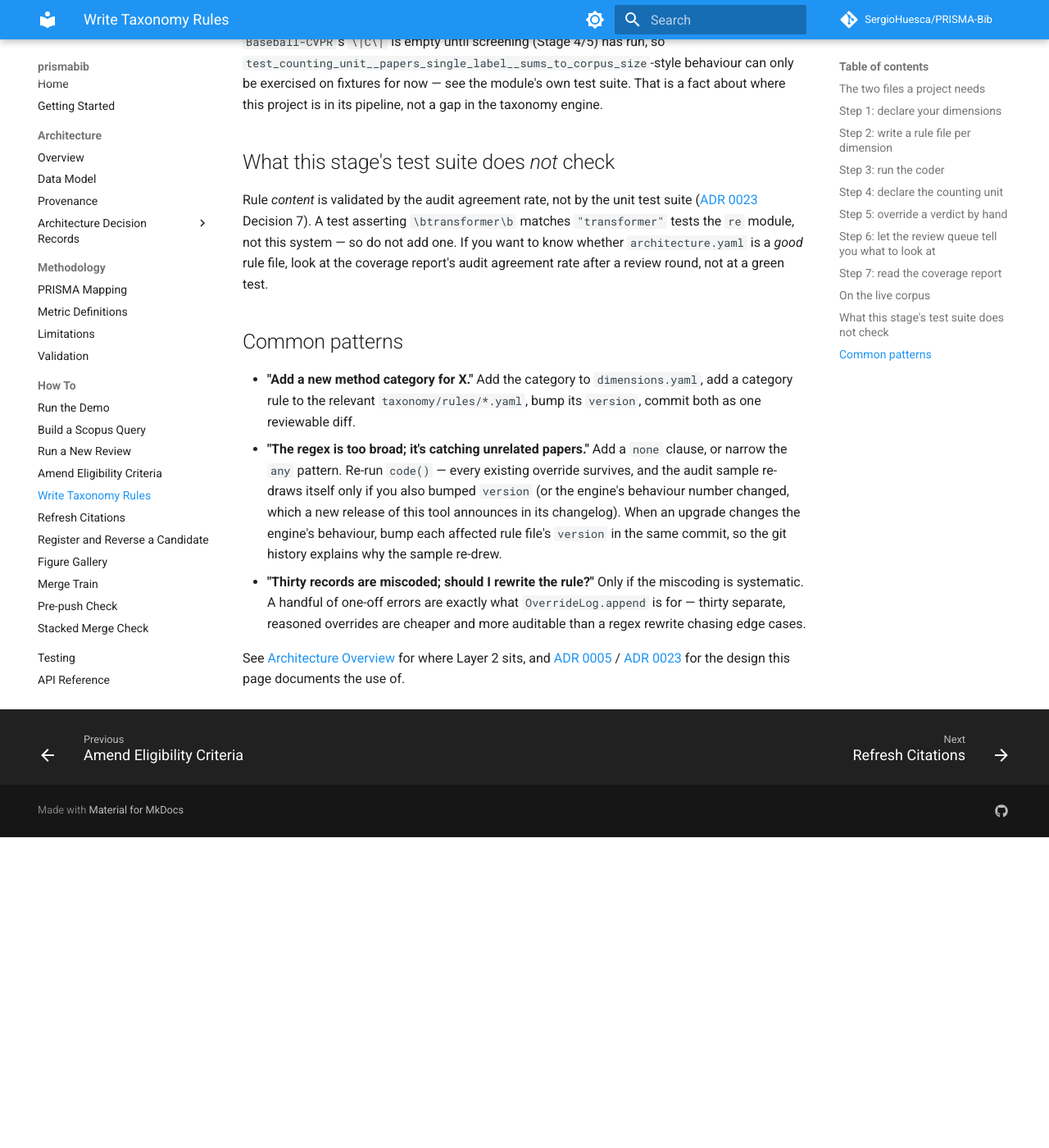
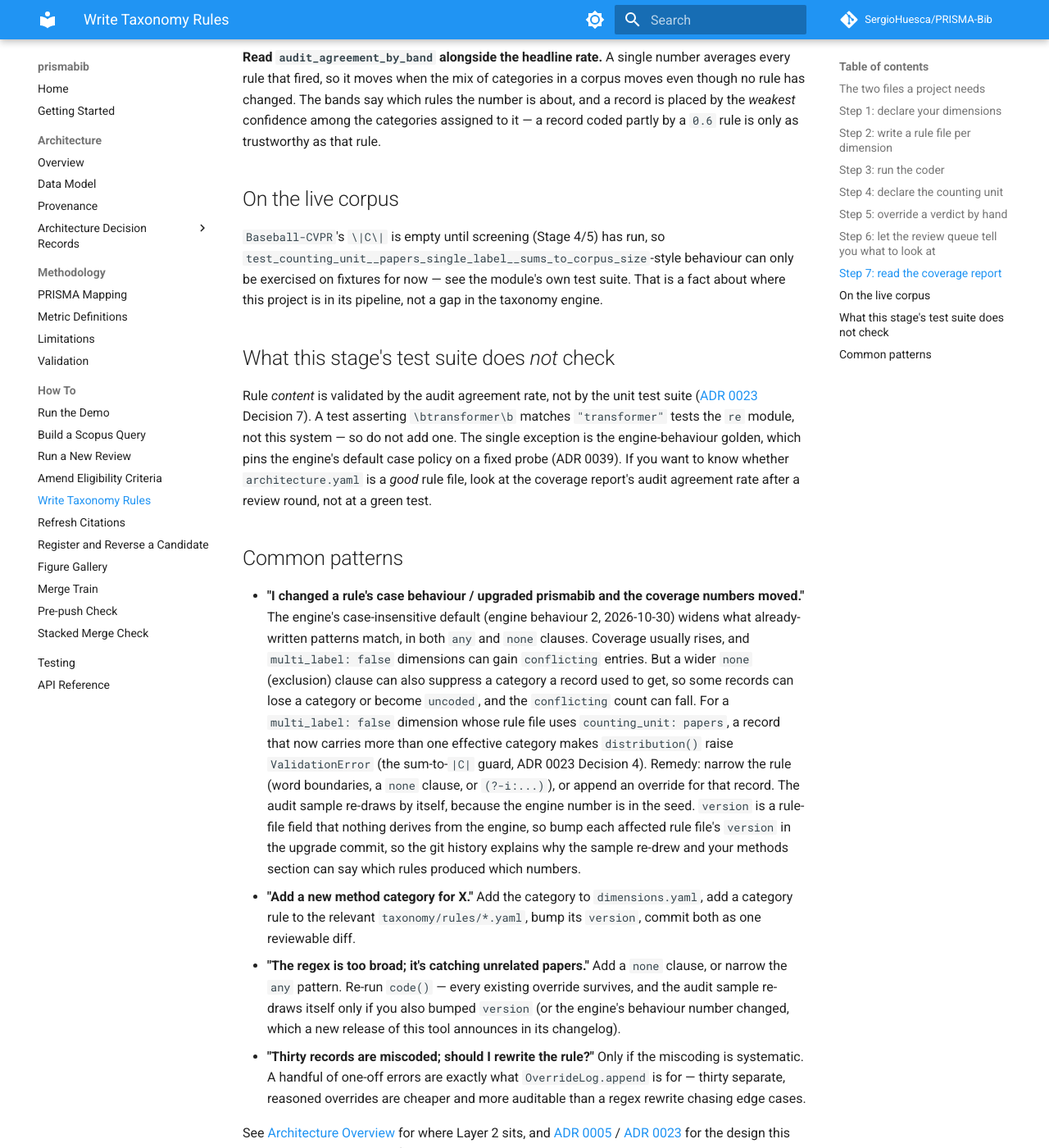
Before and after one commit to SergioHuesca/PRISMA-Bib, an MkDocs documentation site: the page built from docs/how-to/write-taxonomy-rules.md, in a window 1280 px wide and 1400 px high, scrolled down 5682 px. Shown: the whole window at 82% size. Built offline with MkDocs 1.6.1 and Material for MkDocs 9.7.7, drawn with Linux system fonts in a browser that asks for light colours; comment, search, counter and statistics services are not loaded; before the commit the page ends 6703 px from its top, so only the background shows below that; some of the changed text lies outside the part shown.

Commit message:
feat(taxonomy): engine behaviour 2, rule patterns match case-insensitively (ADR 0039 step 2) (#227)
* fix(taxonomy): rule patterns match case-insensitively by default

Co-Authored-By: Claude Sonnet 5.5 <noreply@anthropic.com>
Claude-Session: https://claude.ai/code/session_01QjNadz7h2UAZ2C2xhuaY8z

* feat(taxonomy): engine behaviour 2 (case-insensitive rule matching), step 2 of ADR 0039

Co-Authored-By: Claude Sonnet 5.5 <noreply@anthropic.com>
Claude-Session: https://claude.ai/code/session_01QjNadz7h2UAZ2C2xhuaY8z

* docs(how-to): coverage usually rises, none clauses widen too; the papers error after an upgrade

Co-Authored-By: Claude Sonnet 5.5 <noreply@anthropic.com>
Claude-Session: https://claude.ai/code/session_01QjNadz7h2UAZ2C2xhuaY8z

---------

Co-authored-by: Claude Sonnet 5.5 <noreply@anthropic.com>

````diff
--- a/docs/how-to/write-taxonomy-rules.md
+++ b/docs/how-to/write-taxonomy-rules.md
@@ -81,6 +81,14 @@ categories:
   "transformer oil" case above.
 - `confidence` is recorded on every assignment this category produces; it is not itself
   compared against a threshold anywhere in this stage.
+- **Patterns match case-insensitively by default** (`re.IGNORECASE`), in both `any` and
+  `none`: `\btransformer\b` fires on `Transformer Networks for Vision`, `TRANSFORMER` and
+  `transformer`. Engine behaviour 1 was case-sensitive, which silently sent capitalised titles
+  to `uncoded`. To require an exact case for part of a pattern, such as an
+  acronym that is also a common word, wrap that part in a scoped inline group:
+  `(?-i:SAR)` matches `SAR imagery` but not `sar imagery`. To make a whole pattern
+  case-sensitive, wrap all of it: `(?-i:\bViT\b)`. Write patterns in whatever case reads best;
+  they no longer need `[Tt]ransformer`-style character classes.
 
 ```python
 from prismabib.taxonomy.rules import load_rule_file
@@ -210,14 +218,14 @@ coded record ids
 ([ADR 0023](../architecture/adr/0023-taxonomy-assignments-are-derived-and-overrides-replace-a-dimension.md)
 Decision 5; the engine input is
 [ADR 0039](../architecture/adr/0039-taxonomy-engine-behaviour-stamp.md)). The engine's
-behaviour number (`prismabib.taxonomy.TAXONOMY_ENGINE_BEHAVIOUR`, currently `1`: patterns match
-case-sensitively) enters the digest only when it is not `1`, so every seed drawn so far stays
-reproducible. Bump the rule version and the sample re-draws itself — exactly when the previous
+behaviour number (`prismabib.taxonomy.TAXONOMY_ENGINE_BEHAVIOUR`, currently `2`: patterns match
+case-insensitively; `1` was case-sensitive) enters the digest only when it is not `1`, so every
+seed drawn under engine 1 stays reproducible. Bump the rule version and the sample re-draws itself — exactly when the previous
 sample has stopped being evidence about the current rules. `queue.audit_seeds` carries the
 resolved seed for every dimension, and so does `report.audit_seeds`, so an agreement rate
 quoted in a methods section can be regenerated from the number printed beside it. Both
 `queue.taxonomy_engine_behaviour` and `report.taxonomy_engine_behaviour` state which engine
-produced them, and the taxonomy figure captions carry `taxonomy_engine_behaviour=1`.
+produced them, and the taxonomy figure captions carry `taxonomy_engine_behaviour=2`.
 
 ## Step 7: read the coverage report
 
@@ -260,21 +268,33 @@ this project is in its pipeline, not a gap in the taxonomy engine.
 Rule *content* is validated by the audit agreement rate, not by the unit test suite
 ([ADR 0023](../architecture/adr/0023-taxonomy-assignments-are-derived-and-overrides-replace-a-dimension.md)
 Decision 7). A test asserting `\btransformer\b` matches `"transformer"` tests the `re` module,
-not this system — so do not add one. If you want to know whether `architecture.yaml` is a
+not this system — so do not add one. The single exception is the engine-behaviour golden, which
+pins the engine's default case policy on a fixed probe (ADR 0039). If you want to know whether `architecture.yaml` is a
 *good* rule file, look at the coverage report's audit agreement rate after a review round, not
 at a green test.
 
 ## Common patterns
 
+- **"I changed a rule's case behaviour / upgraded prismabib and the coverage numbers moved."**
+  The engine's case-insensitive default (engine behaviour 2, 2026-10-30) widens what
+  already-written patterns match, in both `any` and `none` clauses. Coverage usually rises, and
+  `multi_label: false` dimensions can gain `conflicting` entries. But a wider `none` (exclusion)
+  clause can also suppress a category a record used to get, so some records can lose a category
+  or become `uncoded`, and the `conflicting` count can fall. For a `multi_label: false` dimension
+  whose rule file uses `counting_unit: papers`, a record that now carries more than one effective
+  category makes `distribution()` raise `ValidationError` (the sum-to-`|C|` guard, ADR 0023
+  Decision 4). Remedy: narrow the rule (word boundaries, a `none` clause, or `(?-i:...)`), or
+  append an override for that record. The audit sample re-draws by itself, because the engine
+  number is in the seed. `version` is a rule-file field that nothing derives from the engine, so
+  bump each affected rule file's `version` in the upgrade commit, so the git history explains why
+  the sample re-drew and your methods section can say which rules produced which numbers.
 - **"Add a new method category for X."** Add the category to `dimensions.yaml`, add a
   category rule to the relevant `taxonomy/rules/*.yaml`, bump its `version`, commit both as
   one reviewable diff.
 - **"The regex is too broad; it's catching unrelated papers."** Add a `none` clause, or narrow
   the `any` pattern. Re-run `code()` — every existing override survives, and the audit sample
   re-draws itself only if you also bumped `version` (or the engine's behaviour number changed,
-  which a new release of this tool announces in its changelog). When an upgrade changes the
-  engine's behaviour, bump each affected rule file's `version` in the same commit, so the git
-  history explains why the sample re-drew.
+  which a new release of this tool announces in its changelog).
 - **"Thirty records are miscoded; should I rewrite the rule?"** Only if the miscoding is
   systematic. A handful of one-off errors are exactly what `OverrideLog.append` is for — thirty
   separate, reasoned overrides are cheaper and more auditable than a regex rewrite chasing edge
````
Also changed, not shown: 4 other files.
